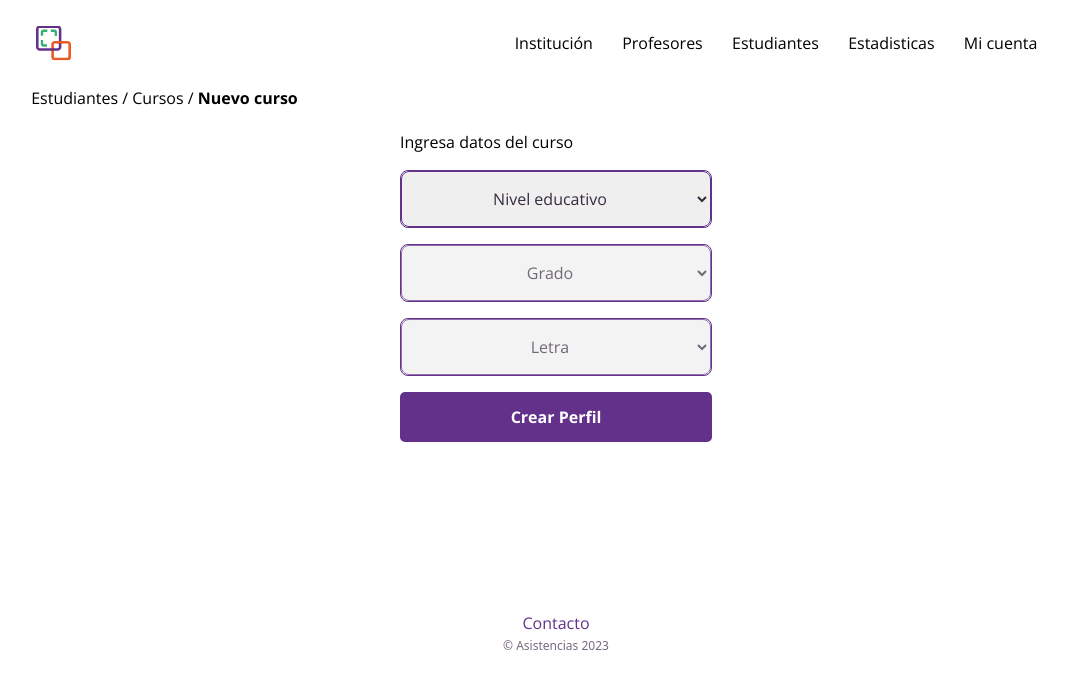
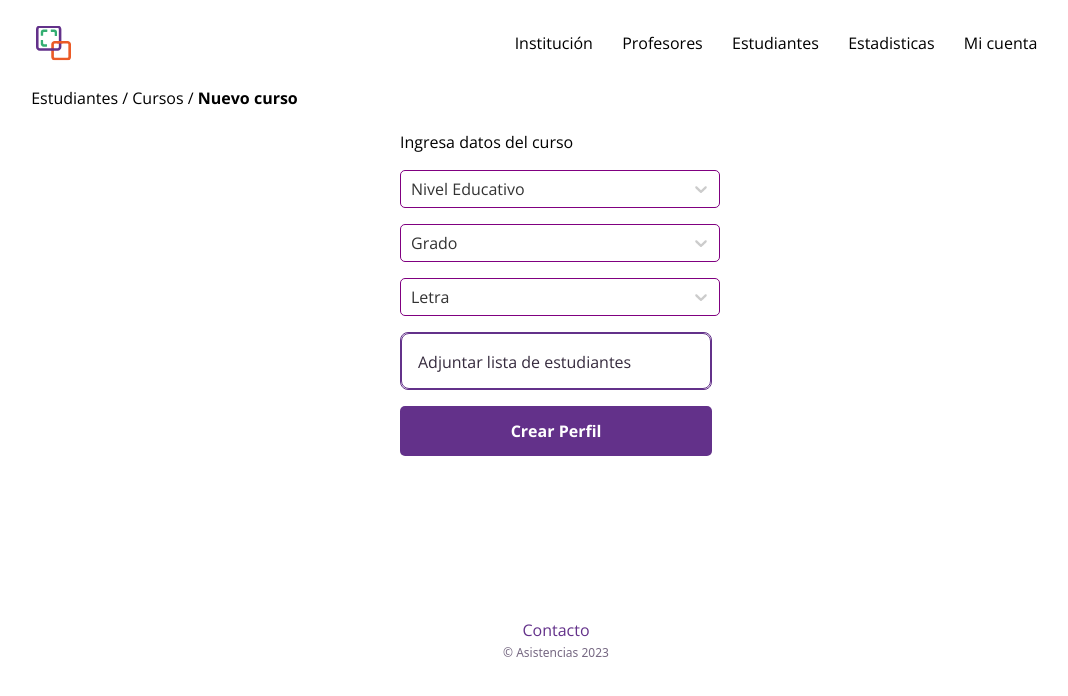
Before and after one commit to sync-ideas/project-frontend, a Next.js app: page /estudiantes/cursos/nuevo-curso in a window 1280 px wide. Shown: the top 696 px of the page, without its empty margins (84-1152 px from the left). Built offline with nearby package versions, Linux system fonts and the light colour scheme.

Commit message:
se muestra los id. Cambiar a name. corregida visualizacion

```diff
--- a/package.json
+++ b/package.json
@@ -20,6 +20,7 @@
     "react": "18.2.0",
     "react-dom": "18.2.0",
     "react-hook-form": "^7.50.1",
+    "react-select": "^5.8.0",
     "tailwindcss": "3.3.3",
     "typescript": "5.2.2"
   }
--- a/src/app/components/CurForm.tsx
+++ b/src/app/components/CurForm.tsx
@@ -3,13 +3,38 @@ import React, { useState } from "react";
 import Button from "./button";
 import { useForm, Controller } from "react-hook-form";
 import InputCurso from "./InputCurso";
+import InputFile from "./InputFile";
 
 interface FormData {
-  nivelEducativo: string;
-  grado: string;
-  letra: string;
+  level: string;
+  number: number;
+  letter: string;
+  lista: string;
 }
-
+interface Option {
+  id: string;
+  value: string;
+  label: string;
+}
+const optionsNivelEducativo = [
+  { id: "level", value: "0", label: "Nivel Educativo" },
+  { id: "level", value: "1", label: "Primaria" },
+  { id: "level", value: "2", label: "Secundaria" },
+];
+const optionsGrado = [
+  { id: "number", value: "0", label: "Grado" },
+  { id: "number", value: "1", label: "1ª" },
+  { id: "number", value: "2", label: "2º" },
+  { id: "number", value: "3", label: "3º" },
+  { id: "number", value: "4", label: "4º" },
+  { id: "number", value: "5", label: "5º" },
+];
+const optionsLetra = [
+  { id: "letter", value: "0", label: "Letra" },
+  { id: "letter", value: "1", label: "A" },
+  { id: "letter", value: "2", label: "B" },
+  { id: "letter", value: "3", label: "C" },
+];
 const CurForm = () => {
   const {
     control,
@@ -19,27 +44,27 @@ const CurForm = () => {
   } = useForm<FormData>();
 
   const submitForm = (formData: FormData) => {
-    console.log(formData);
+    console.log(formData, { number: formData.number.toString });
   };
   const [enableSelect, setEnableSelect] = useState({
     grado: true,
     letra: true,
   });
-  const getChange = (e: React.ChangeEvent<HTMLSelectElement>) => {
-    if (e.target.name === "nivelEducativo") {
-      if (e.target.value !== "0") {
+  const getChange = (option: Option) => {
+    if (option.id === "level") {
+      if (option.value !== "0") {
         setEnableSelect({ ...enableSelect, grado: false });
       } else {
         setEnableSelect({ letra: true, grado: true });
-        setValue("grado", "0");
-        setValue("letra", "0");
+        setValue("number", 0);
+        setValue("letter", "0");
       }
-    } else if (e.target.name === "grado") {
-      if (e.target.value !== "0") {
+    } else if (option.label === "number") {
+      if (option.value !== "0") {
         setEnableSelect({ ...enableSelect, letra: false });
       } else {
         setEnableSelect({ ...enableSelect, letra: true });
-        setValue("letra", "0");
+        setValue("letter", "0");
       }
     }
   };
@@ -54,27 +79,27 @@ const CurForm = () => {
       </h3>
       <div className="flex flex-col gap-4 w-[85%] h-full md:w-[50%] md:mx-auto xl:w-full">
         <Controller
-          name="nivelEducativo"
+          name="level"
           control={control}
           render={({ field }) => (
             <InputCurso
               field={field}
-              options={["Nivel educativo", "Primaria", "Secundaria"]}
+              options={optionsNivelEducativo}
               id="nivelEducativo"
-              error={errors.nivelEducativo}
+              error={errors.level}
               onChange={getChange}
             />
           )}
         />
         <Controller
-          name="grado"
+          name="number"
           control={control}
           render={({ field }) => (
             <InputCurso
               field={field}
-              options={["Grado", "1º", "2º", "3º", "4º", "5º"]}
+              options={optionsGrado}
               id="grado"
-              error={errors.grado}
+              error={errors.number}
               onChange={getChange}
               disabled={enableSelect.grado}
             />
@@ -82,17 +107,24 @@ const CurForm = () => {
         />
 
         <Controller
-          name="letra"
+          name="letter"
           control={control}
           render={({ field }) => (
             <InputCurso
               field={field}
-              options={["Letra", "A", "B", "C"]}
+              options={optionsLetra}
               id="letra"
-              error={errors.letra}
+              error={errors.letter}
               onChange={getChange}
               disabled={enableSelect.letra}
             />
+          )}
+        />
+        <Controller
+          name="lista"
+          control={control}
+          render={({ field }) => (
+            <InputFile field={field} error={errors.lista} id="lista" />
           )}
         />
       </div>
--- a/src/app/components/InputCurso.tsx
+++ b/src/app/components/InputCurso.tsx
@@ -1,18 +1,24 @@
 "use client";
-import React, { useEffect, useState } from "react";
-
+import React, { useState } from "react";
+import Select from "./Select";
 import { FieldError } from "react-hook-form";
 
+interface Option {
+  id: string;
+  value: string;
+  label: string;
+}
 interface InputCursoProps {
   id: string;
   field: {
-    onChange: (value: React.ChangeEvent<HTMLSelectElement>) => void;
-    value: string;
+    onChange: (value: string) => void;
+    value: string | number;
+    name: string;
   };
-  options: string[];
+  options: Option[];
   error: FieldError | undefined;
-  onChange: (value: React.ChangeEvent<HTMLSelectElement>) => void;
   disabled?: boolean;
+  onChange: (option: Option) => void;
 }
 
 const InputCurso: React.FC<InputCursoProps> = ({
@@ -21,29 +27,12 @@ const InputCurso: React.FC<InputCursoProps> = ({
   options,
   error,
   onChange,
-  disabled = false,
 }) => {
-  const onSelectChange = (e: React.ChangeEvent<HTMLSelectElement>) => {
-    field.onChange(e);
-    onChange(e);
-  };
+  console.log(field);
   return (
     <div className="flex flex-col">
-      <div className="w-full text-center text-[#362B3E] hover:text-purple-950 placeholder:text-purple-hover border-[1px] border-purple rounded-lg font-normal group-focus:outline-purple flex relative">
-        <select
-          {...field}
-          id={id}
-          className="p2 h-14 w-full text-center text-[#362B3E] hover:text-purple-950 placeholder:text-purple-hover border-[1px] border-purple rounded-lg font-normal focus:outline-purple"
-          onChange={onSelectChange}
-          disabled={disabled ? disabled : false}
-          value={field.value}
-        >
-          {options.map((option) => (
-            <option key={option} value={options.indexOf(option)}>
-              {option}
-            </option>
-          ))}
-        </select>
+      <div className="w-full text-[#362B3E] hover:text-purple-950 placeholder:text-purple-hover rounded-lg font-normal group-focus:outline-purple flex relative">
+        <Select id={id} field={field} options={options} onChange={onChange} />
       </div>
       {error && <p className="text-red-500">{error.message}</p>}
     </div>
--- /dev/null
+++ b/src/app/components/InputFile.tsx
@@ -0,0 +1,35 @@
+import React from "react";
+import { FieldError } from "react-hook-form";
+
+interface InputFileProps {
+  id: string;
+  field: {
+    value: string;
+  };
+  error: FieldError | undefined;
+}
+
+const InputFile: React.FC<InputFileProps> = ({ id, field, error }) => {
+  return (
+    <div className="flex flex-col">
+      <div className="w-full text-center text-[#362B3E] hover:text-purple-950 placeholder:text-purple-hover border-[1px] border-purple rounded-lg font-normal group-focus:outline-purple flex relative">
+        <label
+          htmlFor="lista"
+          className="py-4 px-4 text-left h-14 w-full text-[#362B3E] hover:text-purple-950 placeholder:text-purple-hover border-[1px] border-purple rounded-lg font-normal focus:outline-purple my-auto"
+        >
+          Adjuntar lista de estudiantes
+        </label>
+        {error && <p className="text-red-500">{error.message}</p>}
+        <input
+          {...field}
+          type="file"
+          id="lista"
+          accept=".xls"
+          className="hidden"
+        />
+      </div>
+    </div>
+  );
+};
+
+export default InputFile;
--- /dev/null
+++ b/src/app/components/Select.tsx
@@ -0,0 +1,95 @@
+import React, { ChangeEvent, useState } from "react";
+import Select from "react-select";
+
+const indicatorSeparatorStyle = {
+  alignSelf: "stretch",
+  backgroundColor: "white",
+  marginBottom: 8,
+  marginTop: 8,
+  width: 1,
+};
+interface Option {
+  id: string;
+  value: string;
+  label: string;
+}
+const IndicatorSeparator = () => {
+  return <span style={indicatorSeparatorStyle} />;
+};
+interface CustomSelectProps {
+  id: string;
+  options: Option[];
+  field: {
+    onChange: (value: string) => void;
+    value: string | number;
+    name: string;
+  };
+  onChange: (option: Option) => void;
+}
+
+const CustomSelect: React.FC<CustomSelectProps> = ({
+  id,
+  options,
+  field,
+  onChange,
+}) => {
+  const [selectedOption, setSelectedOption] = useState<Option>();
+  console.log(options);
+
+  const handleMenuOpen = () => {
+    setSelectedOption({ id: id, value: "", label: field.name }); // Vuelve al valor inicial cada vez que se abre el menú
+  };
+  const handleChange = (option: Option | null) => {
+    if (option) {
+      setSelectedOption(option);
+      field.onChange(option.value); // Actualiza el valor del campo de formulario con el valor seleccionado.
+      onChange(option);
+    }
+  };
+  return (
+    <Select
+      id={id}
+      options={options}
+      value={selectedOption}
+      onChange={handleChange}
+      isSearchable={false}
+      defaultValue={options[0]}
+      // Puedes agregar otras props para personalizar el comportamiento y el estilo
+      components={{ IndicatorSeparator }}
+      onMenuOpen={handleMenuOpen}
+      styles={{
+        control: (provided, state) => ({
+          ...provided,
+          border: state.menuIsOpen ? "2px solid purple" : "1px solid purple",
+          borderBottom: state.menuIsOpen ? "none" : "1px solid purple",
+          boxShadow: "none",
+          width: "320px",
+          borderRadius: state.menuIsOpen ? "5px 5px 0 0" : "5px",
+        }),
+        option: (provided, state) => ({
+          ...provided,
+          backgroundColor: state.isSelected ? "#333" : "transparent",
+          color: state.isSelected ? "#fff" : "#333",
+
+          ":hover": {
+            backgroundColor: "rgba(99, 49, 138, 0.6)",
+          },
+        }),
+        menu: (provided, state) => ({
+          ...provided,
+          borderRadius: "0 0 5px 5px", // Cambia el borde del menú
+          borderBottom: "2px solid purple", // Agrega sombra al menú
+          borderLeft: "2px solid purple", // Agrega sombra al menú
+          borderRight: "2px solid purple", // Agrega sombra al menú
+          backgroundColor: "#fff", // Cambia el color de fondo del menú
+          zIndex: 9999, // Ajusta el z-index para solapar otros elementos si es necesario
+          marginTop: "-2px",
+          width: "320px",
+          // marginLeft: "-1px",
+        }),
+      }}
+    />
+  );
+};
+
+export default CustomSelect;
```
Also changed, not shown: public/assets/images/select-down.svg (added), 1 other file (tests, documents, lock files or other folders).
